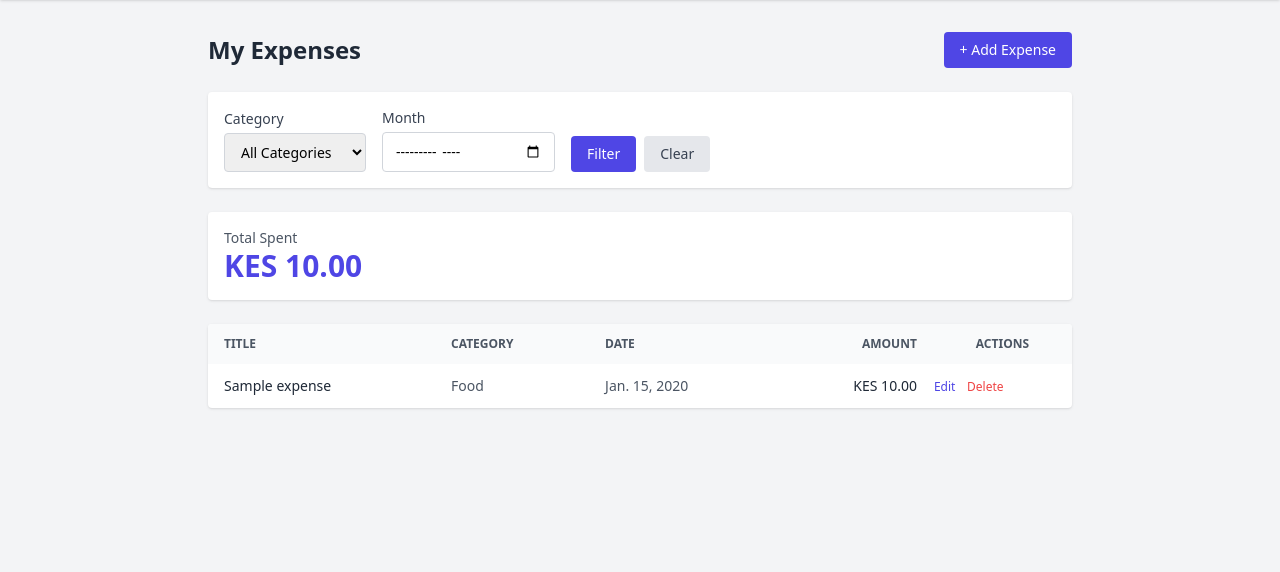
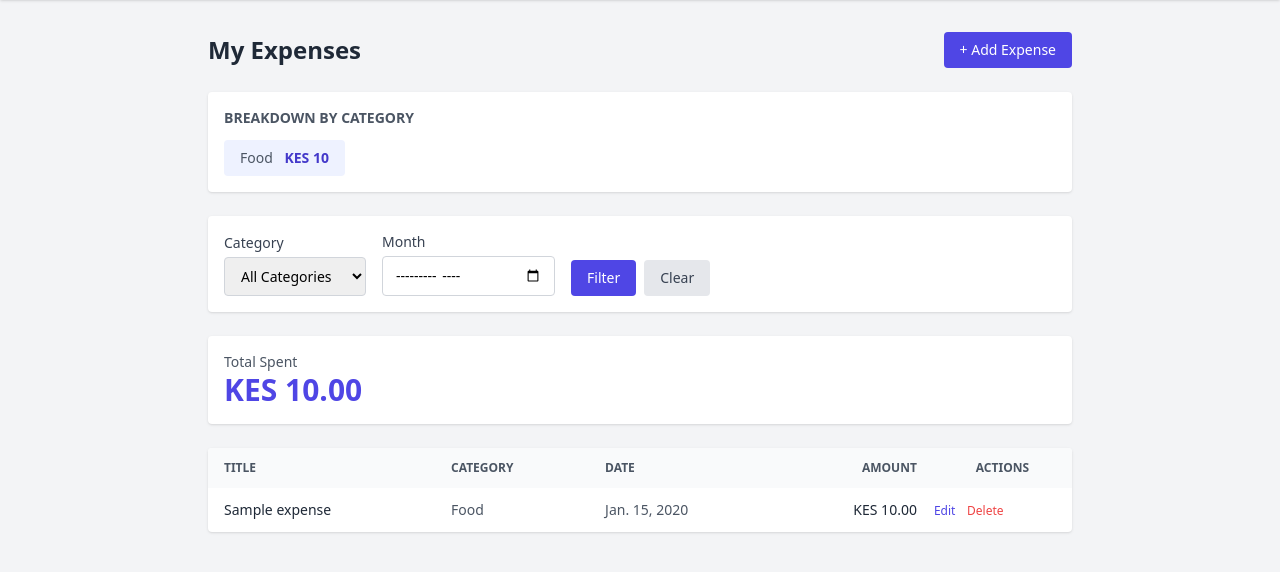
Before and after one commit to BonaventureMaina/expense-tracker, a Django app: page /expenses/ in a window 1280 px wide. Shown: the part 68-640 px from the top of the page. Run offline with Django 5.2, Linux system fonts and the light colour scheme; a user stored in the database is signed in; tables that the repository leaves empty hold one stand-in row (values such as "Sample post"); some libraries are stand-ins or nearby versions.

Commit message:
Add category summary with  aggregation to expense list

```diff
--- a/expenses/views.py
+++ b/expenses/views.py
@@ -6,6 +6,7 @@ from django.views.generic.edit import UpdateView, DeleteView
 from django.urls import reverse_lazy
 from .models import Expense
 from .forms import ExpenseForm
+from django.db.models import Sum
 
 
 @login_required
@@ -27,12 +28,26 @@ def expense_list(request):
 
     total = sum(e.amount for e in expenses)
 
+    # Category summary — group by category and sum amounts
+    category_totals = (
+        expenses
+        .values('category')
+        .annotate(total=Sum('amount'))
+        .order_by('-total')
+    )
+
+    # Add human-readable label to each category total
+    category_display = dict(Expense.CATEGORY_CHOICES)
+    for item in category_totals:
+        item['label'] = category_display.get(item['category'], item['category'])
+
     context = {
         'expenses': expenses,
         'total': total,
         'selected_category': selected_category,
         'selected_month': selected_month,
         'categories': Expense.CATEGORY_CHOICES,
+        'category_totals': category_totals,
     }
     return render(request, 'expenses/expense_list.html', context)
 
--- a/templates/expenses/expense_list.html
+++ b/templates/expenses/expense_list.html
@@ -7,6 +7,21 @@
     <h2 class="text-2xl font-bold text-gray-800">My Expenses</h2>
     <a href="{% url 'expense_create' %}" class="bg-indigo-600 text-white px-4 py-2 rounded hover:bg-indigo-700 text-sm">+ Add Expense</a>
 </div>
+
+<!-- Category Summary -->
+{% if category_totals %}
+<div class="bg-white rounded shadow p-4 mb-6">
+    <h3 class="text-sm font-semibold text-gray-600 uppercase mb-3">Breakdown by Category</h3>
+    <div class="flex flex-wrap gap-3">
+        {% for item in category_totals %}
+        <div class="bg-indigo-50 rounded px-4 py-2 text-sm">
+            <span class="text-gray-600">{{ item.label }}</span>
+            <span class="font-bold text-indigo-700 ml-2">KES {{ item.total }}</span>
+        </div>
+        {% endfor %}
+    </div>
+</div>
+{% endif %}
 
 <!-- Filters -->
 <form method="get" class="bg-white rounded shadow p-4 mb-6 flex flex-wrap gap-4 items-end">
```
